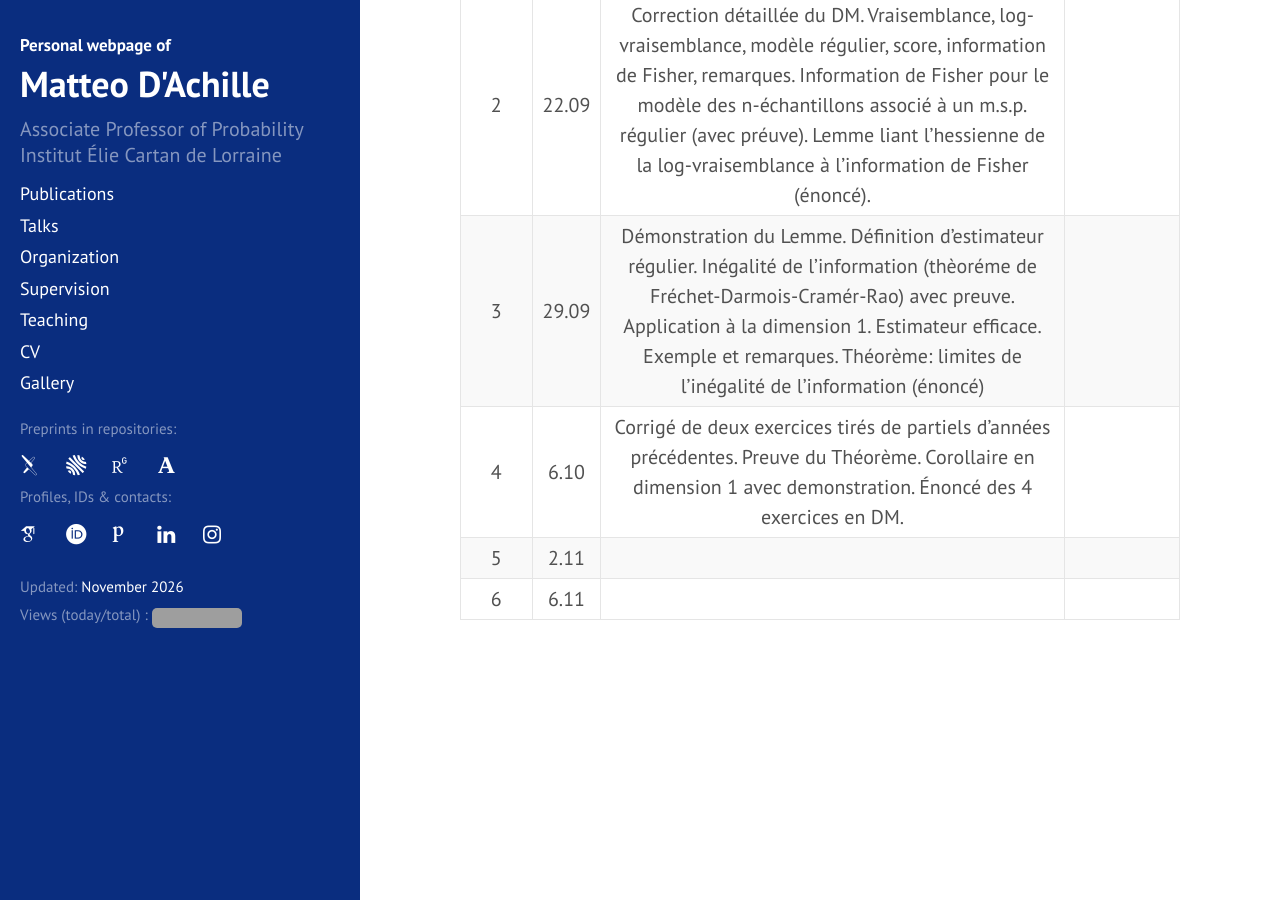
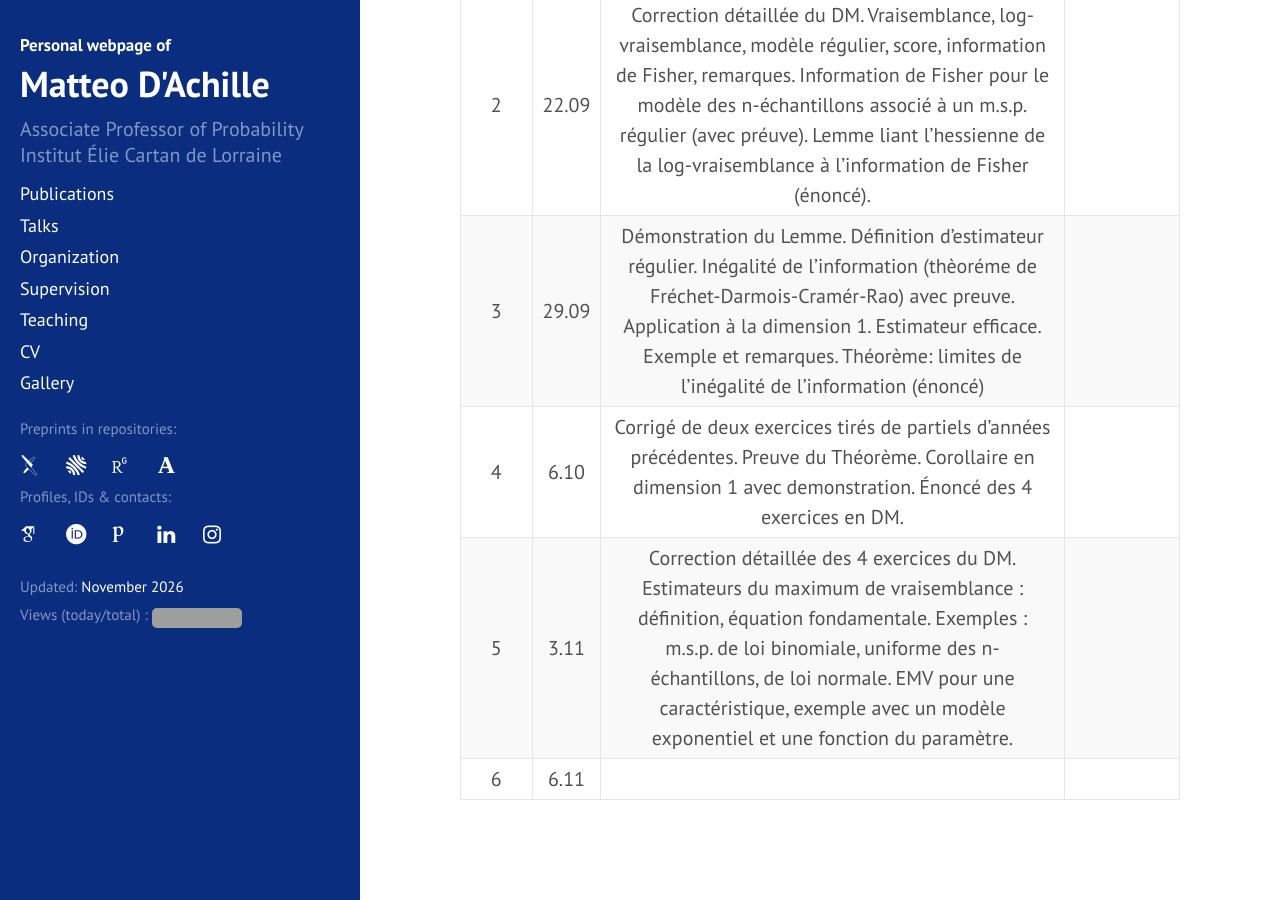
Before and after one commit to matteodachille/matteodachille.github.io, a Jekyll site: the page built from _courses/GeoStat26.md, in a window 1280 px wide and 900 px high, scrolled down 722 px. Built offline with Jekyll 4.4.1, drawn with Linux system fonts in a browser that asks for light colours; nearby versions of some CDN libraries; some web fonts are replaced; grey boxes are pictures that could not be loaded.

Commit message:
Updated L1 Analysis 1 and M2 GeoStat classes

```diff
--- a/_courses/GeoStat26.md
+++ b/_courses/GeoStat26.md
@@ -23,5 +23,5 @@ classnumber: 15
 | 2 |  22.09 |  Correction détaillée du DM. Vraisemblance, log-vraisemblance, modèle régulier, score, information de Fisher, remarques. Information de Fisher pour le modèle des n-échantillons associé à un m.s.p. régulier (avec préuve). Lemme liant l'hessienne de la log-vraisemblance à l'information de Fisher (énoncé).  | |
 | 3 |  29.09 |  Démonstration du Lemme. Définition d'estimateur régulier. Inégalité de l'information (thèoréme de Fréchet-Darmois-Cramér-Rao) avec preuve.  Application à la dimension 1. Estimateur efficace. Exemple et remarques. Théorème: limites de l'inégalité de l'information (énoncé) | |
 | 4 |  6.10 |  Corrigé de deux exercices tirés de partiels d'années précédentes. Preuve du Théorème. Corollaire en dimension 1 avec demonstration. Énoncé des 4 exercices en DM. | |
-| 5 |  2.11 |   | |
+| 5 |  3.11 | Correction détaillée des 4 exercices du DM. Estimateurs du maximum de vraisemblance : définition, équation fondamentale. Exemples : m.s.p. de loi binomiale, uniforme des n-échantillons, de loi normale. EMV pour une caractéristique, exemple avec un modèle exponentiel et une fonction du paramètre.  | |
 | 6 |  6.11 |   | |
```
Also changed, not shown: _courses/Analysis1-2026.md (+1 -1 lines).
